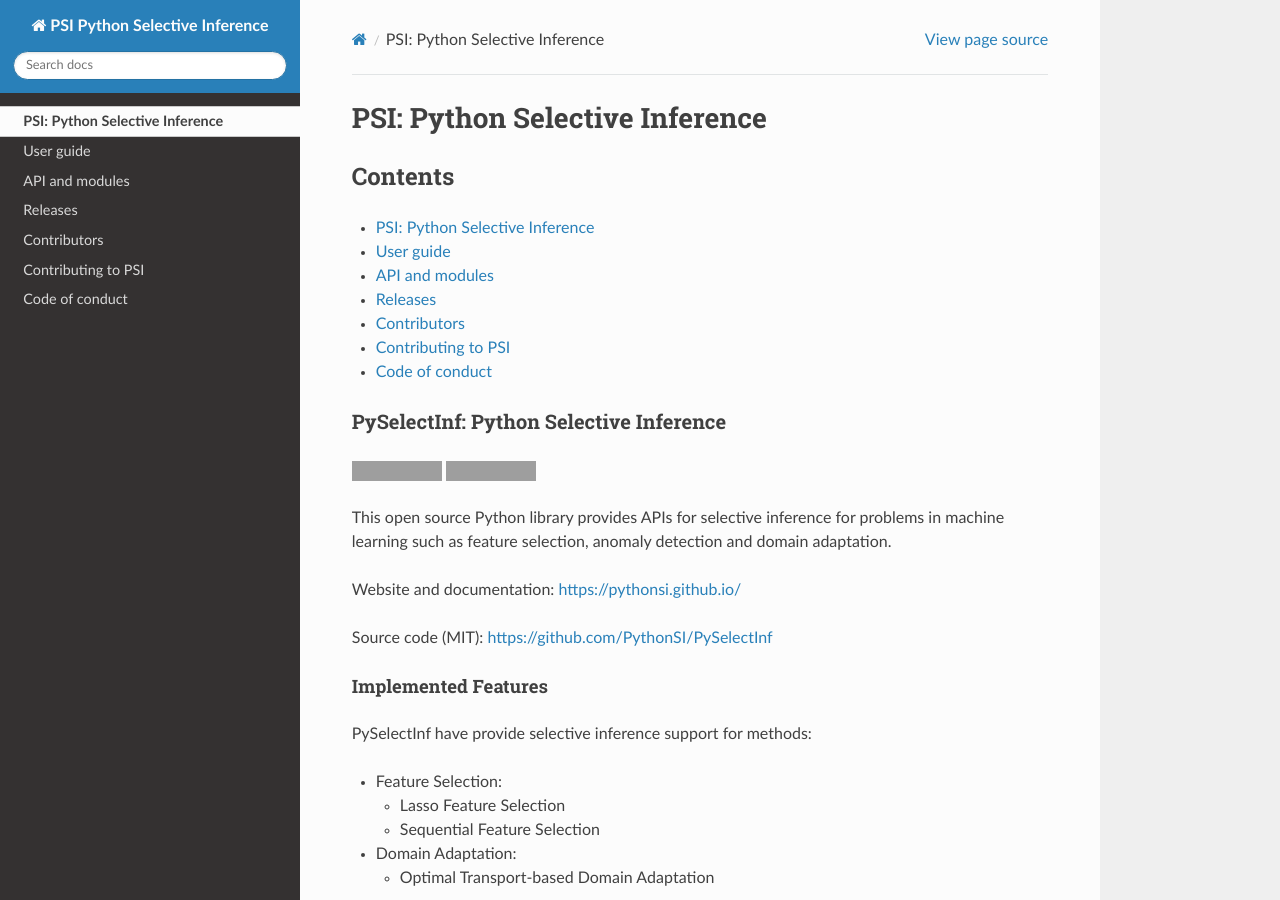
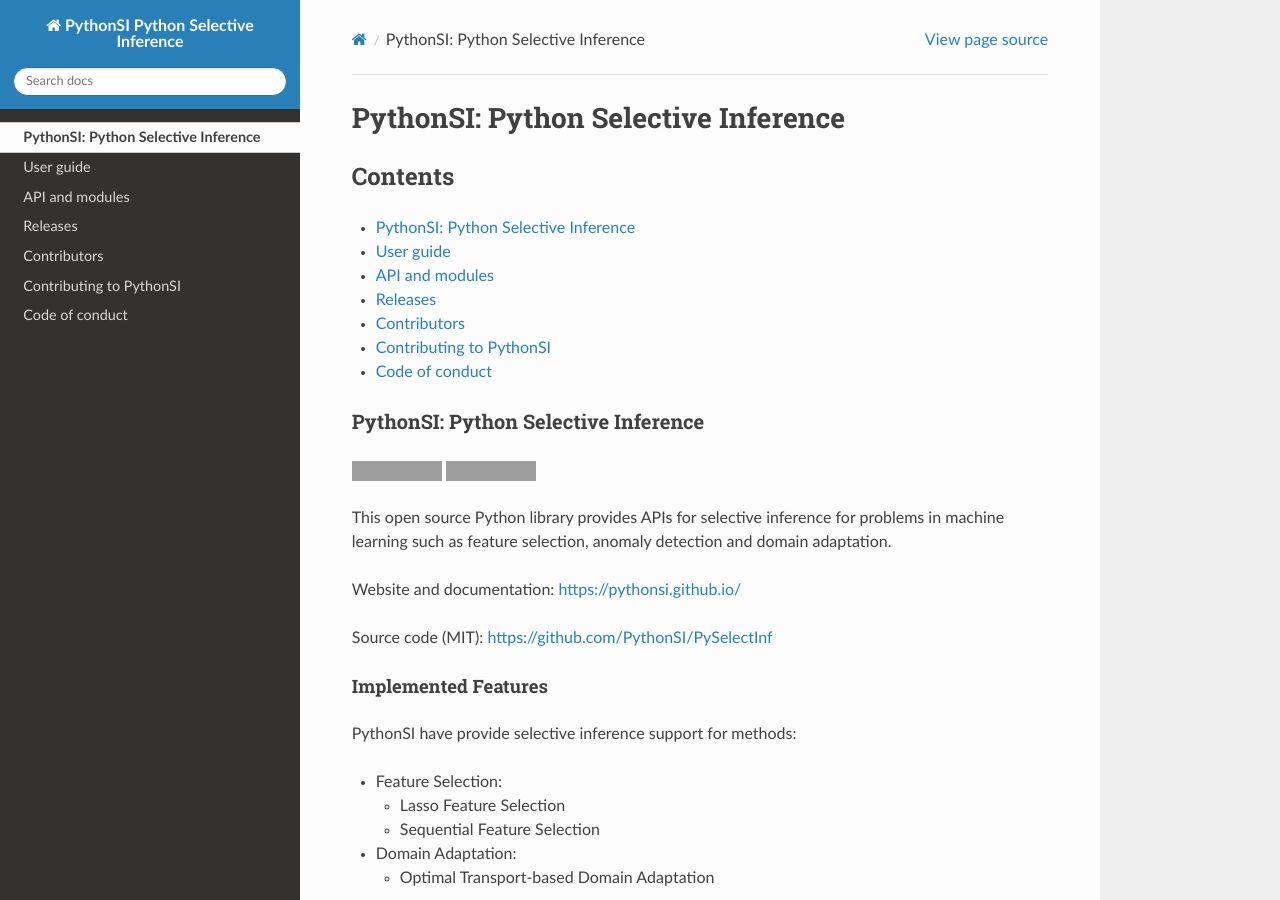
Before and after one commit to PythonSI/PSI, a Sphinx documentation site: the page built from docs/source/index.rst, in a window 1280 px wide and 900 px high. Built offline with Sphinx 7.4.7 and the Read the Docs theme 3.1.0, drawn with Linux system fonts in a browser that asks for light colours; pages that are not in the unit, such as notebooks, are missing from menus; some of the changed text lies outside the part shown; grey boxes are pictures that could not be loaded.

Commit message:
Update documents

```diff
--- a/README.md
+++ b/README.md
@@ -1,4 +1,4 @@
-# PySelectInf: Python Selective Inference
+# PythonSI: Python Selective Inference
 
 [![PyPI version](https://badge.fury.io/py/pyselectinf.svg)](https://badge.fury.io/py/pyselectinf)
 [![License](https://anaconda.org/conda-forge/pot/badges/license.svg)](https://github.com/PythonSI/PySelectInf/blob/master/LICENSE)
@@ -11,7 +11,7 @@ Source code (MIT): [https://github.com/PythonSI/PySelectInf](https://github.com/
 
 ## Implemented Features
 
-PySelectInf have provide selective inference support for methods:
+PythonSI have provide selective inference support for methods:
 
 * Feature Selection:
     * Lasso Feature Selection
--- a/docs/source/all.rst
+++ b/docs/source/all.rst
@@ -4,10 +4,10 @@
 API and modules
 ===============
 
-.. currentmodule:: si
+.. currentmodule:: pythonsi
 
 
-:py:mod:`si`:
+:py:mod:`pythonsi`:
 
 .. autosummary::
    :toctree: gen_modules/
@@ -19,8 +19,8 @@ API and modules
    test_statistics
 
 
-Main :py:mod:`si` functions
----------------------------
+Global :py:mod:`pythonsi` functions and classes:
+----------------------------------------------
 
-.. automodule:: si
+.. automodule:: pythonsi
    :members:
--- a/docs/source/conf.py
+++ b/docs/source/conf.py
@@ -9,9 +9,9 @@
 import sys
 import os
 
-project = "PSI Python Selective Inference"
-copyright = "2025, PSI Contributors"
-author = "Tran Tuan Kiet, PSI Contributors"
+project = "PythonSI Python Selective Inference"
+copyright = "2025, PythonSI Contributors"
+author = "Tran Tuan Kiet, PythonSI Contributors"
 release = "First pre-release"
 
 sys.path.insert(0, os.path.abspath("."))
@@ -48,6 +48,8 @@ sphinx_gallery_conf = {
     "matplotlib_animations": True,
     "reference_url": {"ot": None},
     "copyfile_regex": r"index.rst",
+    "write_computation_times": False,
+    "min_reported_time": float("inf"),
 }
 
 napoleon_numpy_docstring = True
--- a/docs/source/contributing.rst
+++ b/docs/source/contributing.rst
@@ -1,5 +1,5 @@
-Contributing to PSI
-===================
+Contributing to PythonSI
+=========================
 
 .. include:: ../../.github/CONTRIBUTING.md
     :parser: myst_parser.sphinx_
--- a/docs/source/index.rst
+++ b/docs/source/index.rst
@@ -1,5 +1,5 @@
-PSI: Python Selective Inference
-===================================
+PythonSI: Python Selective Inference
+====================================
 
 
 Contents
--- a/examples/anomaly_detection/index.rst
+++ /dev/null
@@ -1,2 +0,0 @@
-Anomaly Detection
------------------
```
Also changed, not shown: examples/index.rst (deleted, +0 -28 lines), .github/CONTRIBUTING.md, 3 other files.
